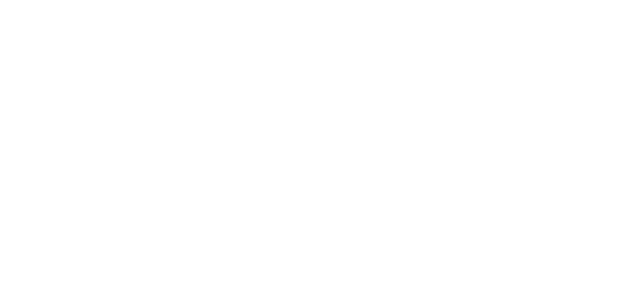
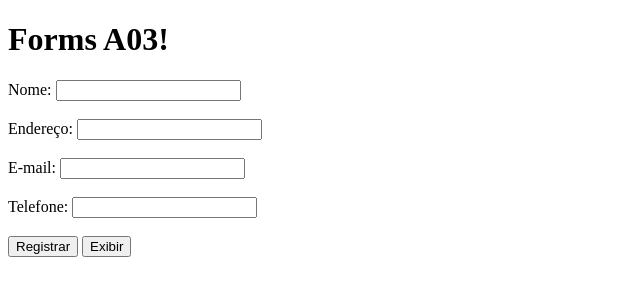
Before and after one commit to mariellyaraujo/UNICAP-SIN1007, a plain HTML site: page A03/index.html in a window 1280 px wide. Shown: the whole page, without its empty margins (0-640 px from the left). Drawn offline with Linux system fonts and the light colour scheme.

Commit message:
corpo do html

```diff
--- a/A03/index.html
+++ b/A03/index.html
@@ -1,9 +1,31 @@
 <!DOCTYPE html>
-<html>
+<html lang="pt-BR">
     <head>
-
+        <meta charset="UTF-8">
+        <title>Forms A03</title>
     </head>
     <body>
+        <h1>Forms A03!</h1>
 
+        <form id="formulario">
+            <label>Nome:</label>
+            <input type="text" id="nomeForm"><br><br>
+
+            <label>Endereço:</label>
+            <input type="text" id="enderecoForms"><br><br>
+
+            <label>E-mail:</label>
+            <input type="email" id="emailForms"><br><br>
+
+            <label>Telefone:</label>
+            <input type="text" id="telefoneForms"><br><br>
+
+            <button type="button" onclick="armazenarDados()">Registrar</button>
+            <button type="button" onclick="exibirDados()">Exibir</button>
+        </form>
+
+        <div id="resultado" style="margin-top: 20px;"></div>
+
+        <script src="script.js"></script>
     </body>
 </html>
```
